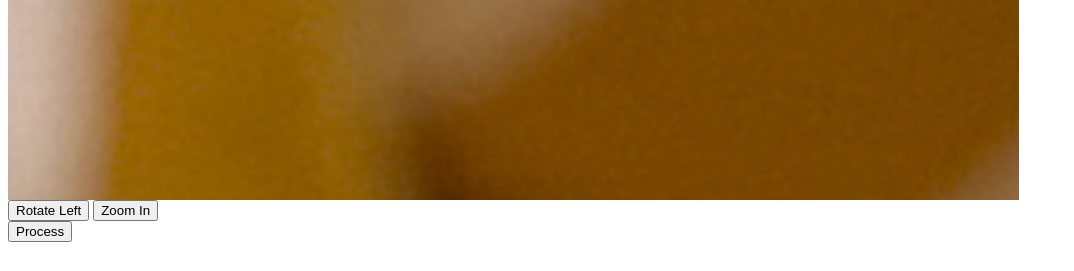
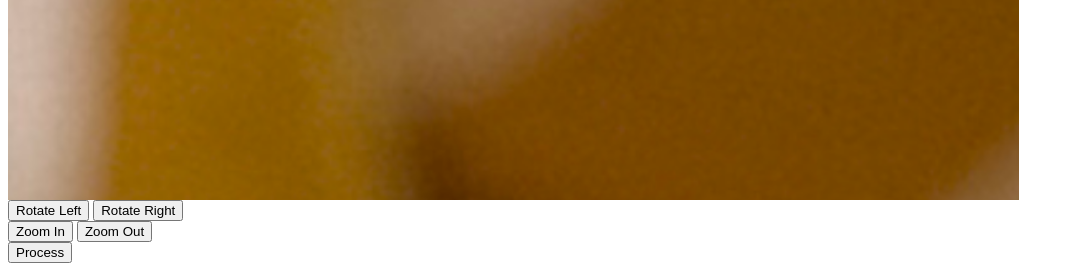
Before and after one commit to Crossroadsman/django_image_edit, a Django app: page /guillotine/ in a window 1280 px wide. Shown: the part 566-837 px from the top of the page, without its empty margins (0-1074 px from the left). Before the commit the page ends 808 px from the top, so only its background shows below. Run offline with Django 3.2, Linux system fonts and the light colour scheme; data comes from the database, SQL or seed files in the repository.

Commit message:
Add additional buttons to guillotine editor

```diff
--- a/guillotine/templates/guillotine/guillotine.html
+++ b/guillotine/templates/guillotine/guillotine.html
@@ -24,8 +24,14 @@
     <img id="guillotine-picture" src="{{ image.image.url }}">
 
     <div id="guillotine-controls">
-      <button id="rotate-left-button">Rotate Left</button>
-      <button id="zoom-in-button">Zoom In</button>
+      <div id="guillotine-transform-controls">
+          <button id="rotate-left-button">Rotate Left</button>
+          <button id="rotate-right-button">Rotate Right</button>
+      </div>
+      <div id="guillotine-navigate-controls">
+          <button id="zoom-in-button">Zoom In</button>
+          <button id="zoom-out-button">Zoom Out</button>
+      </div>
       <div id="guillotine-serverside-controls">
           <button id="process-button">Process</button>
       </div>
@@ -49,10 +55,19 @@
       $('#rotate-left-button').click( function(){
         picture.guillotine('rotateLeft');
       } );
+      // - rotate right
+      $('#rotate-right-button').click( function(){
+        picture.guillotine('rotateRight');
+      } );
+
 
       // - zoom in
       $('#zoom-in-button').click( function(){
         picture.guillotine('zoomIn');
+      } );
+      // - zoom out
+      $('#zoom-out-button').click( function(){
+        picture.guillotine('zoomOut');
       } );
 
       // - etc
```
